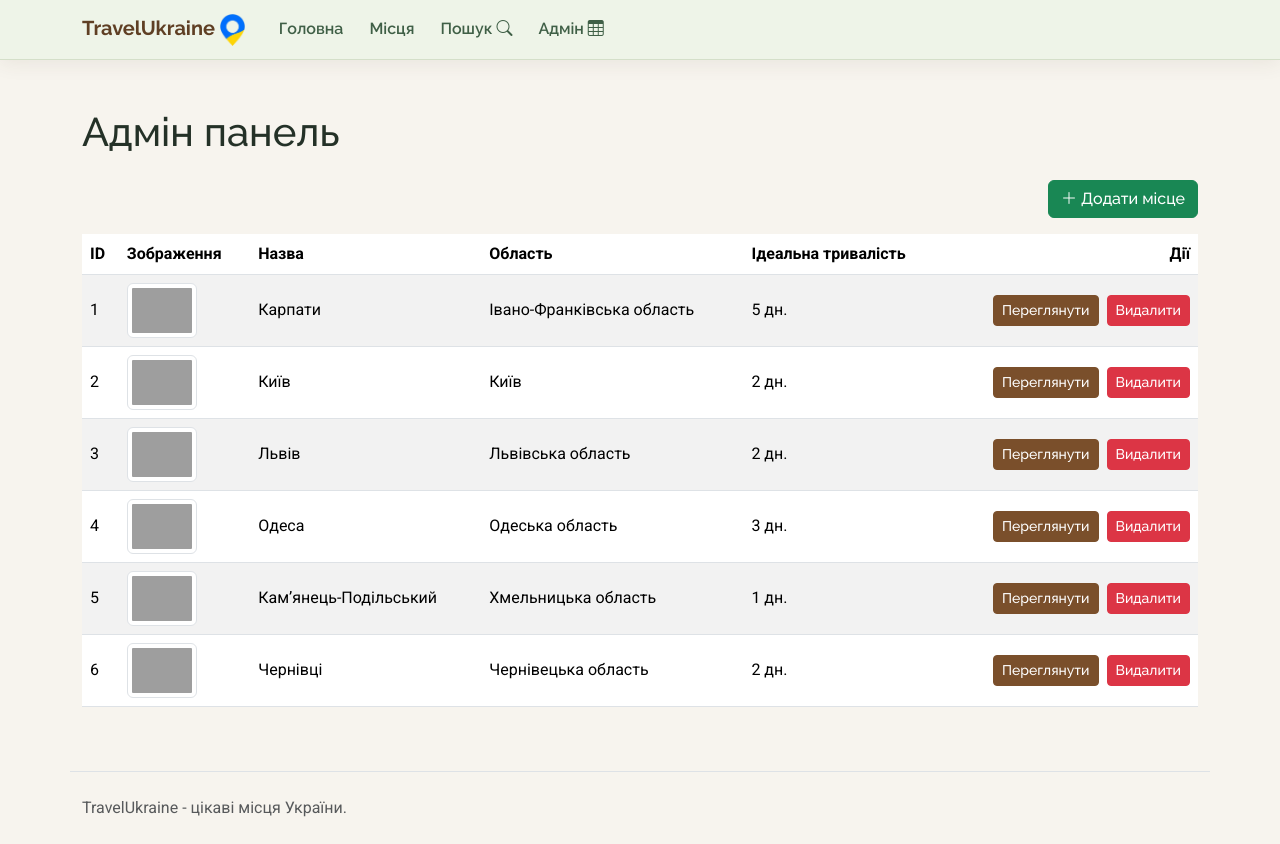
After one commit to nykleban/TravelUkraine_Django, a Django app: page /admin-panel/ in a window 1280 px wide. The commit adds this page. Run offline with Django 5.2, Linux system fonts and the light colour scheme; data comes from the database, SQL or seed files in the repository; grey boxes are pictures that could not be loaded.

Commit message:
added admin panel
added delete and create func

```diff
--- /dev/null
+++ b/places_app/forms/__init__.py
@@ -0,0 +1 @@
+from .place_form import PlaceForm
--- a/places_app/templates/layout.html
+++ b/places_app/templates/layout.html
@@ -15,6 +15,7 @@
             rel="stylesheet"
             href="https://cdn.jsdelivr.net/npm/bootstrap-icons@1.13.1/font/bootstrap-icons.min.css"
     />
+    <link rel="icon" type="image/png" href="{% static 'storage/images/logo/gps_icon.png' %}"/>
     <link rel="stylesheet" href="{% static 'styles.css' %}"/>
     {% block styles %} {% endblock %}
 </head>
@@ -24,7 +25,7 @@
     <div class="container">
         <a class="navbar-brand fw-bold" href="{% url 'index' %}">
             TravelUkraine
-            <img src="{% static 'storage/logo/gps_icon.png' %}" alt="" style="width: 25px;">
+            <img src="{% static 'storage/images/logo/gps_icon.png' %}" alt="" style="width: 25px;">
         </a>
         <button
                 class="navbar-toggler"
@@ -54,6 +55,11 @@
                         Пошук <i class="bi bi-search"></i>
                     </a>
                 </li>
+                <li class="nav-item">
+                    <a class="nav-link" href="{% url 'admin_places' %}">
+                        Адмін <i class="bi bi-table"></i>
+                    </a>
+                </li>
             </ul>
         </div>
     </div>
--- /dev/null
+++ b/places_app/templates/places/admin_places.html
@@ -0,0 +1,80 @@
+{% extends "layout.html" %}
+{% load static %}
+
+{% block content %}
+    <section class="py-4">
+        <h1 class="mb-4">Адмін панель</h1>
+        <div class="d-flex justify-content-end mb-3">
+        <a href="{% url 'create_place' %}" class="btn btn-success">
+            <i class="bi bi-plus-lg"></i>
+            Додати місце
+        </a>
+        </div>
+
+        <div class="table-responsive">
+            <table class="table table-striped table-hover align-middle">
+                <thead>
+                <tr>
+                    <th>ID</th>
+                    <th>Зображення</th>
+                    <th>Назва</th>
+                    <th>Область</th>
+                    <th>Ідеальна тривалість</th>
+                    <th class="text-end">Дії</th>
+                </tr>
+                </thead>
+                <tbody>
+                {% for place in places %}
+                    <tr class="align-middle">
+                        <td>{{ place.id }}</td>
+                        <td>
+                            {% if place.image_url %}
+                                <img
+                                        width="70"
+                                        src="{{ place.image_url }}"
+                                        class="img-thumbnail"
+                                        alt="{{ place.name }}"
+                                />
+                            {% else %}
+                                <img
+                                        width="70"
+                                        src="{% static 'storage/images/no_image_dir/no_image_place.png' %}"
+                                        class="img-thumbnail"
+                                        alt="{{ place.name }}"
+                                />
+                            {% endif %}
+                        </td>
+                        <td>{{ place.name }}</td>
+                        <td>{{ place.region }}</td>
+                        <td>{{ place.ideal_days_for_rest }} дн.</td>
+                        <td>
+                            <div class="d-flex justify-content-end gap-2">
+                                <a href="{% url 'place_detail' place.id %}" class="btn btn-primary btn-sm">
+                                    Переглянути
+                                </a>
+
+                                <form method="post" action="{% url 'delete_place' place.id %}">
+                                    {% csrf_token %}
+                                    <button
+                                            type="submit"
+                                            class="btn btn-danger btn-sm"
+                                            onclick="return confirm('Видалити це місце?')"
+                                    >
+                                        Видалити
+                                    </button>
+                                </form>
+                            </div>
+                        </td>
+                    </tr>
+                {% empty %}
+                    <tr>
+                        <td colspan="6" class="text-center text-muted">
+                            Місць поки немає.
+                        </td>
+                    </tr>
+                {% endfor %}
+                </tbody>
+            </table>
+        </div>
+    </section>
+{% endblock %}
--- a/places_app/urls.py
+++ b/places_app/urls.py
@@ -7,4 +7,7 @@ urlpatterns = [
     path('places/', views.place_list, name='place_list'),
     path('places/<int:place_id>/', views.place_detail, name='place_detail'),
     path('search/', views.search, name='search'),
+    path('admin-panel/', views.admin_places, name='admin_places'),
+    path('admin-panel/delete/<int:place_id>/', views.delete_place, name='delete_place'),
+    path('admin-panel/create/', views.create_place, name='create_place'),
 ]
--- a/places_app/views.py
+++ b/places_app/views.py
@@ -1,5 +1,6 @@
-from django.shortcuts import render
+from django.shortcuts import get_object_or_404, redirect, render
 from places_app.models import Place
+from places_app.forms.place_form import PlaceForm
 
 places_hardcoded = [
     {
@@ -55,7 +56,7 @@ def place_list(request):
 
 
 def place_detail(request, place_id):
-    place = Place.objects.get(pk=place_id)
+    place = get_object_or_404(Place, pk=place_id)
     return render(request, 'places/place_detail.html', {'place': place})
 
 
@@ -82,3 +83,29 @@ def search(request):
         'days': days,
         'is_filter_used': bool(query or days),
     })
+
+
+def admin_places(request):
+    places = Place.objects.all()
+    return render(request, 'places/admin_places.html', {'places': places})
+
+
+def delete_place(request, place_id):
+    place = get_object_or_404(Place, pk=place_id)
+
+    if request.method == 'POST':
+        place.delete()
+
+    return redirect('admin_places')
+
+
+def create_place(request):
+    if request.method == 'POST':
+        form = PlaceForm(request.POST)
+        if form.is_valid():
+            form.save()
+            return redirect('admin_places')
+    else:
+        form = PlaceForm()
+
+    return render(request, 'places/create_place.html', {'form': form})
--- a/travelukraine_django/urls.py
+++ b/travelukraine_django/urls.py
@@ -16,8 +16,10 @@ Including another URLconf
 """
 from django.contrib import admin
 from django.urls import path, include
+from django.views.generic import RedirectView
 
 urlpatterns = [
     path('admin/', admin.site.urls),
+    path('favicon.ico', RedirectView.as_view(url='/static/storage/images/logo/gps_icon.png', permanent=True)),
     path('', include('places_app.urls')),
 ]
```
Also changed, not shown: places_app/forms/place_form.py (added, +22 -0 lines), places_app/templates/places/_place_card.html (+11 -1 lines), places_app/templates/places/create_place.html (added, +23 -0 lines), places_app/templates/places/place_detail.html (+17 -8 lines), static/storage/images/logo/gps_icon.png (renamed from static/storage/logo/gps_icon.png), static/storage/images/no_image_dir/no_image_place.png (added).
